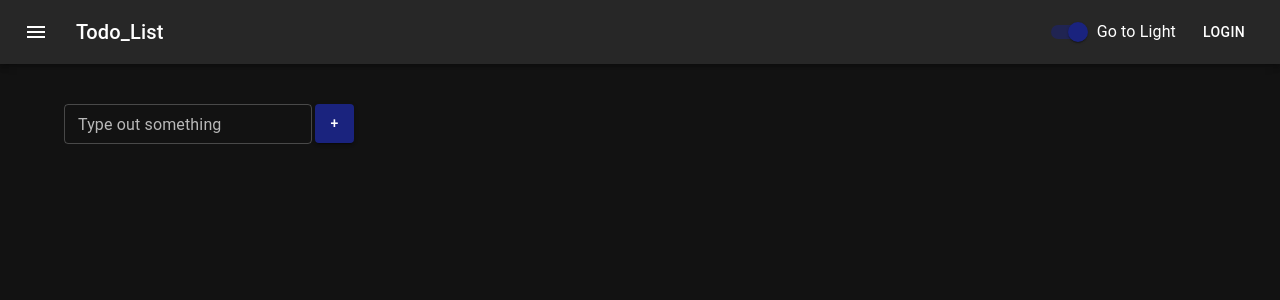
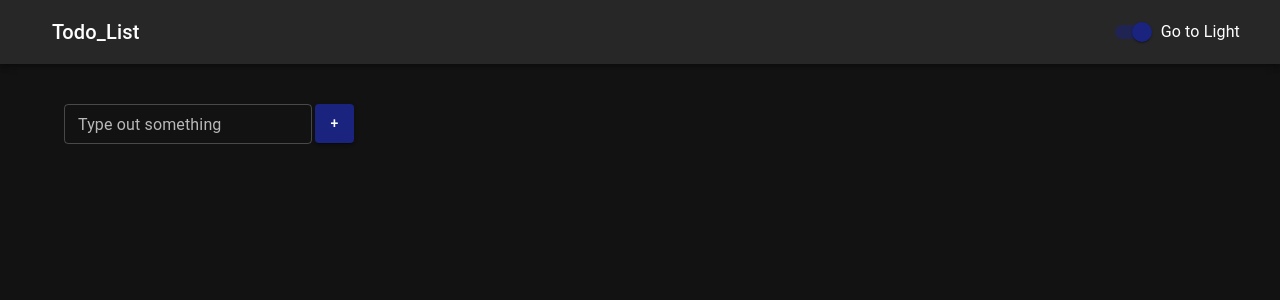
Before and after one commit to NatKhomich/task-manager, a React (Create React App) app: page / in a window 1280 px wide. Shown: the top 300 px of the page. Built offline with nearby package versions, Linux system fonts and the light colour scheme.

Commit message:
refactor

```diff
--- a/package.json
+++ b/package.json
@@ -1,5 +1,6 @@
 {
   "name": "1-lesson",
+  "homepage": "https://NatKhomich.github.io/todolist-practice",
   "version": "0.1.0",
   "private": true,
   "dependencies": {
@@ -15,6 +16,7 @@
     "@types/react": "^18.0.23",
     "@types/react-dom": "^18.0.7",
     "@types/uuid": "^9.0.1",
+    "gh-pages": "^5.0.0",
     "react": "^18.2.0",
     "react-dom": "^18.2.0",
     "react-redux": "^8.1.1",
@@ -25,6 +27,8 @@
     "web-vitals": "^2.1.4"
   },
   "scripts": {
+    "predeploy": "npm run build",
+    "deploy": "gh-pages -d build",
     "start": "react-scripts start",
     "build": "react-scripts build",
     "test": "react-scripts test",
--- a/src/components/ ButtonAppBar.tsx
+++ b/src/components/ ButtonAppBar.tsx
@@ -25,7 +25,7 @@ export function ButtonAppBar(props: PropsType) {
                         aria-label="menu"
                         sx={{ mr: 2 }}
                     >
-                        <MenuIcon />
+                       {/* <MenuIcon />*/}
                     </IconButton>
                     <Typography variant="h6" component="div" sx={{ flexGrow: 1 }}>
                         Todo_List
@@ -38,7 +38,7 @@ export function ButtonAppBar(props: PropsType) {
                         />
                     </FormGroup>
 
-                    <Button color="inherit">Login</Button>
+                   {/* <Button color="inherit">Login</Button>*/}
                 </Toolbar>
             </AppBar>
         </Box>
--- a/src/components/EditableSpan.tsx
+++ b/src/components/EditableSpan.tsx
@@ -9,7 +9,6 @@ const EditableSpan: FC <EditableSpan> = memo((props) => {
     console.log('EditableSpan')
 
     const [editMode, setEditMode] = useState(false)
-
     const [newTitle, setNewTitle] = useState(props.oldTitle)
 
     const editModeHandler = () => {
--- a/src/components/Task.tsx
+++ b/src/components/Task.tsx
@@ -26,12 +26,10 @@ export const Task: FC<TaskPropsType> = memo(({
     const removeTaskHandler = () => {
         removeTask(task.id)
     }
-
     const changeTaskStatusHandler = (e: ChangeEvent<HTMLInputElement>) => {
         let newIsDone = e.currentTarget.checked
         changeTaskStatus(task.id, newIsDone)
     }
-
     const changeTaskTitleHandler = useCallback((newTitle: string) => {
         changeTaskTitle(task.id, newTitle)
     }, [changeTaskTitle, task.id])
--- a/src/components/TaskWithRedux.tsx
+++ b/src/components/TaskWithRedux.tsx
@@ -1,4 +1,4 @@
-import React, {ChangeEvent, FC, memo, useCallback} from 'react';
+import React, {ChangeEvent, memo} from 'react';
 import IconButton from '@mui/material/IconButton';
 import DeleteIcon from '@mui/icons-material/Delete';
 import Checkbox from '@mui/material/Checkbox';
```
Also changed, not shown: src/App.tsx (+0 -13 lines), src/components/TodoList.tsx (+0 -53 lines), 1 other file (tests, documents, lock files or other folders).
